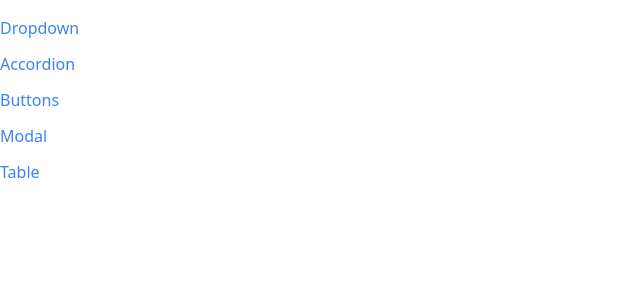
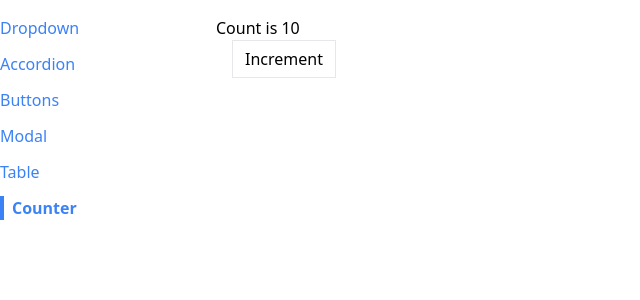
Before and after one commit to abeer117/comps, a React (Create React App) app: page /counter in a window 1280 px wide. Shown: the top 300 px of the page, without its empty margins (0-640 px from the left). Built offline with nearby package versions, Linux system fonts and the light colour scheme.

Commit message:
creating the demo counter component

```diff
--- a/src/App.js
+++ b/src/App.js
@@ -5,6 +5,7 @@
 import ButtonPage from "./pages/ButtonPage";
 import ModalPage from "./pages/ModalPage";
 import TablePage from "./pages/TablePage";
+import CounterPage from "./pages/CounterPage";
 
 function App() {
   return (
@@ -27,6 +28,9 @@
         <Route path="/table">
           <TablePage />
         </Route>
+        <Route path="/counter">
+          <CounterPage initialCount={10} />
+        </Route>
       </div>
     </div>
   );
--- a/src/components/Sidebar.js
+++ b/src/components/Sidebar.js
@@ -7,6 +7,7 @@
     { label: "Buttons", path: "/buttons" },
     { label: "Modal", path: "/modal" },
     { label: "Table", path: "/table" },
+    { label: "Counter", path: "/counter" },
   ];
 
   const renderedLinks = links.map((link) => {
--- /dev/null
+++ b/src/pages/CounterPage.js
@@ -0,0 +1,23 @@
+import Button from "../components/Button";
+import { useState, useEffect } from "react";
+
+function CounterPage({ initialCount }) {
+  const [count, setCount] = useState(initialCount);
+
+  useEffect(() => {
+    console.log(count);
+  }, [count]);
+
+  const handleClick = () => {
+    setCount(count + 1);
+  };
+
+  return (
+    <div>
+      <h1>Count is {count}</h1>
+      <Button onClick={handleClick}>Increment</Button>
+    </div>
+  );
+}
+
+export default CounterPage;
```
